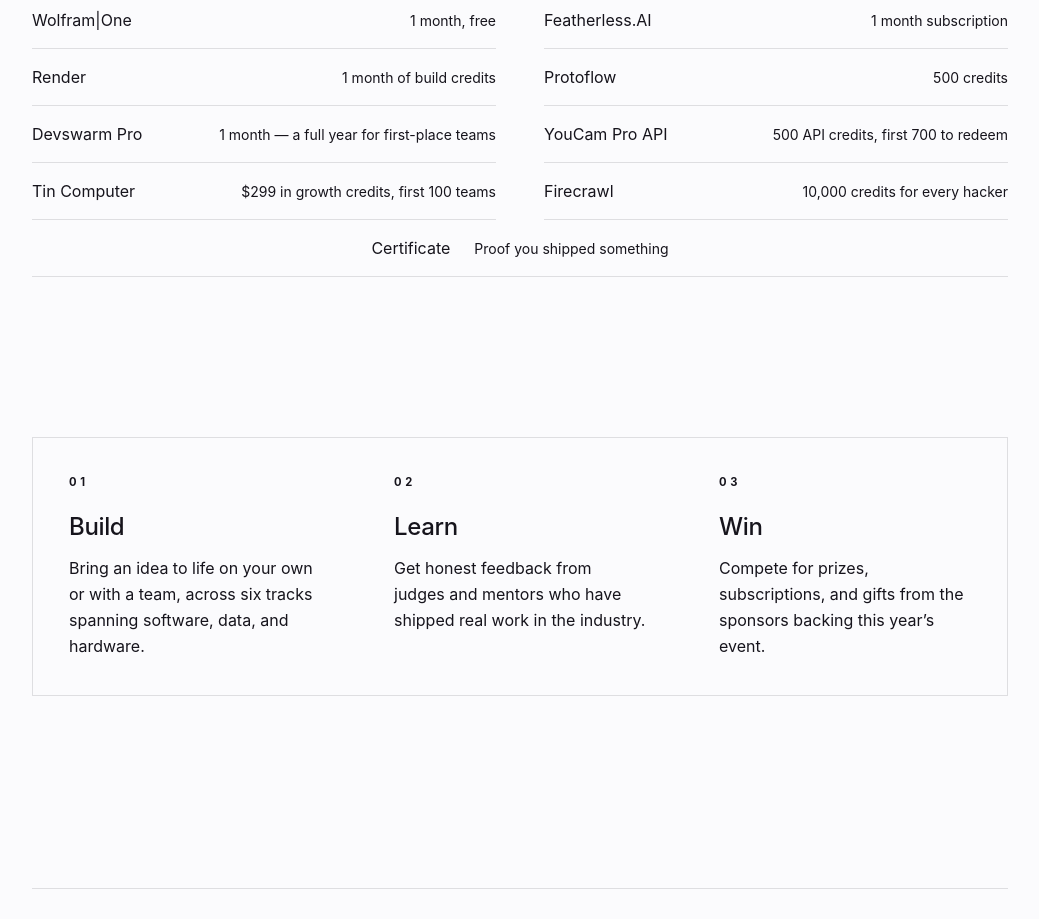
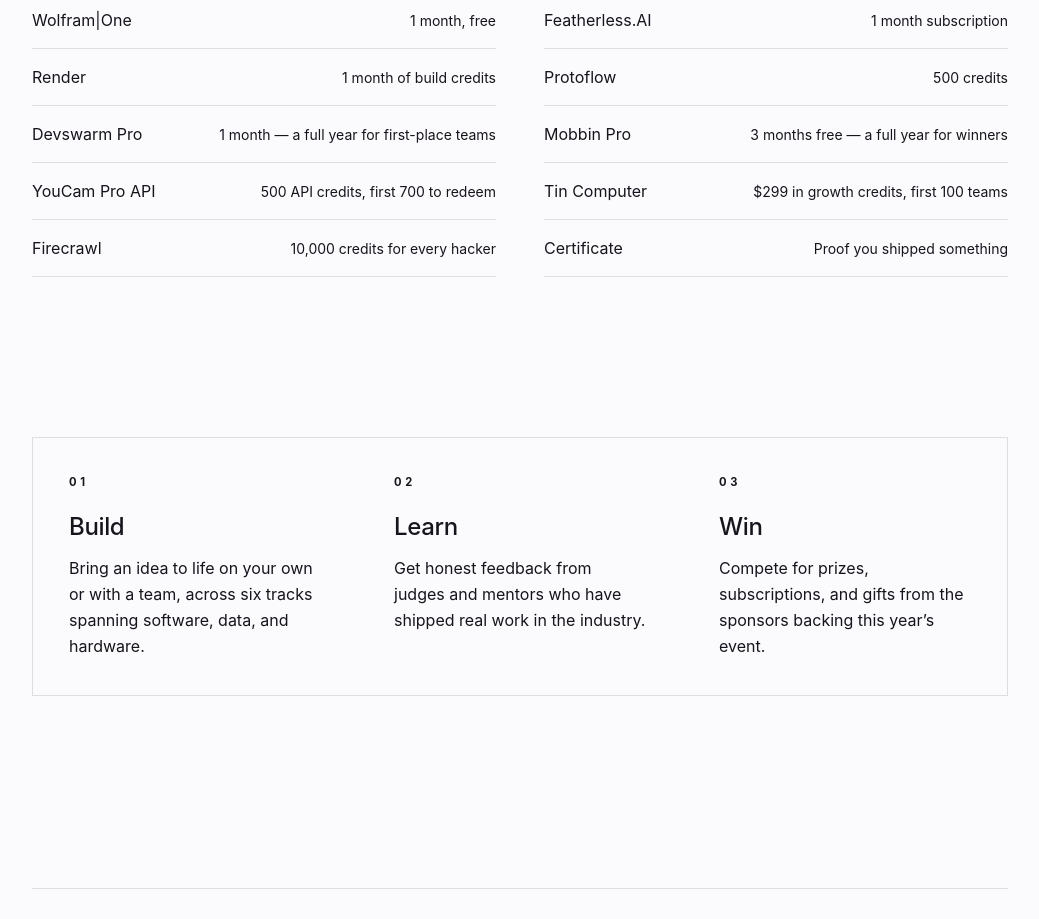
Before and after one commit to project54321/reveriehacks.org, a React (Vite) app in the folder ReverieHacks/: page / in a window 1280 px wide. Shown: the part 1600-2519 px from the top of the page, without its empty margins (120-1159 px from the left). Built offline with nearby package versions, Linux system fonts and the light colour scheme; no server answers.

Commit message:
mobbin positioning

```diff
--- a/ReverieHacks/src/app/pages/HomePage.tsx
+++ b/ReverieHacks/src/app/pages/HomePage.tsx
@@ -36,6 +36,7 @@
   { name: 'Render', detail: '1 month of build credits' },
   { name: 'Protoflow', detail: '500 credits' },
   { name: 'Devswarm Pro', detail: '1 month — a full year for first-place teams' },
+  { name: 'Mobbin Pro', detail: '3 months free — a full year for winners' },
   { name: 'YouCam Pro API', detail: '500 API credits, first 700 to redeem' },
   { name: 'Tin Computer', detail: '$299 in growth credits, first 100 teams' },
   { name: 'Firecrawl', detail: '10,000 credits for every hacker' },
--- a/ReverieHacks/src/app/pages/PrizesPage.tsx
+++ b/ReverieHacks/src/app/pages/PrizesPage.tsx
@@ -35,6 +35,7 @@
   { name: 'Render', detail: '1 month of build credits' },
   { name: 'Protoflow', detail: '500 credits' },
   { name: 'Devswarm Pro', detail: '1 month — a full year for first-place teams' },
+  { name: 'Mobbin Pro', detail: '3 months free — a full year for winners' },
   { name: 'YouCam Pro API', detail: '500 API credits, first 700 to redeem' },
   { name: 'Tin Computer', detail: '$299 in growth credits, first 100 teams' },
   { name: 'Firecrawl', detail: '10,000 credits for every hacker' },
--- a/ReverieHacks/src/app/pages/SponsorsPage.tsx
+++ b/ReverieHacks/src/app/pages/SponsorsPage.tsx
@@ -76,7 +76,7 @@
     url: 'https://codecrafters.io',
     description:
       'Hands-on programming challenges, with VIP memberships for the Software Development podium: 2 years ($720) for 1st, 1 year ($360) for 2nd, and 6 months for 3rd.',
-    x: 40,
+    x: 34,
     y: 87,
   },
   {
@@ -113,7 +113,7 @@
     url: 'https://riseglobaleducation.com',
     description:
       'Research mentorship with PhD mentors, including 20% off the RISE Research program for the winning track.',
-    x: 60,
+    x: 66,
     y: 87,
   },
   {
@@ -174,6 +174,19 @@
       'Screenshot and screen recording built for Mac, with 18 licenses for the top three of every track.',
     x: 15,
     y: 15,
+  },
+  {
+    id: 'mobbin',
+    name: 'Mobbin',
+    tier: 'Design Partner',
+    logo: '/sponsorLogos/mobbin.png',
+    fit: 'contain',
+    light: true,
+    url: 'https://mobbin.com',
+    description:
+      'A searchable library of real mobile and web app design patterns and flows, with a 3-month Mobbin Pro subscription free for all participants and 1-year Mobbin Pro free for winners.',
+    x: 50,
+    y: 87,
   },
 ];
 
```
